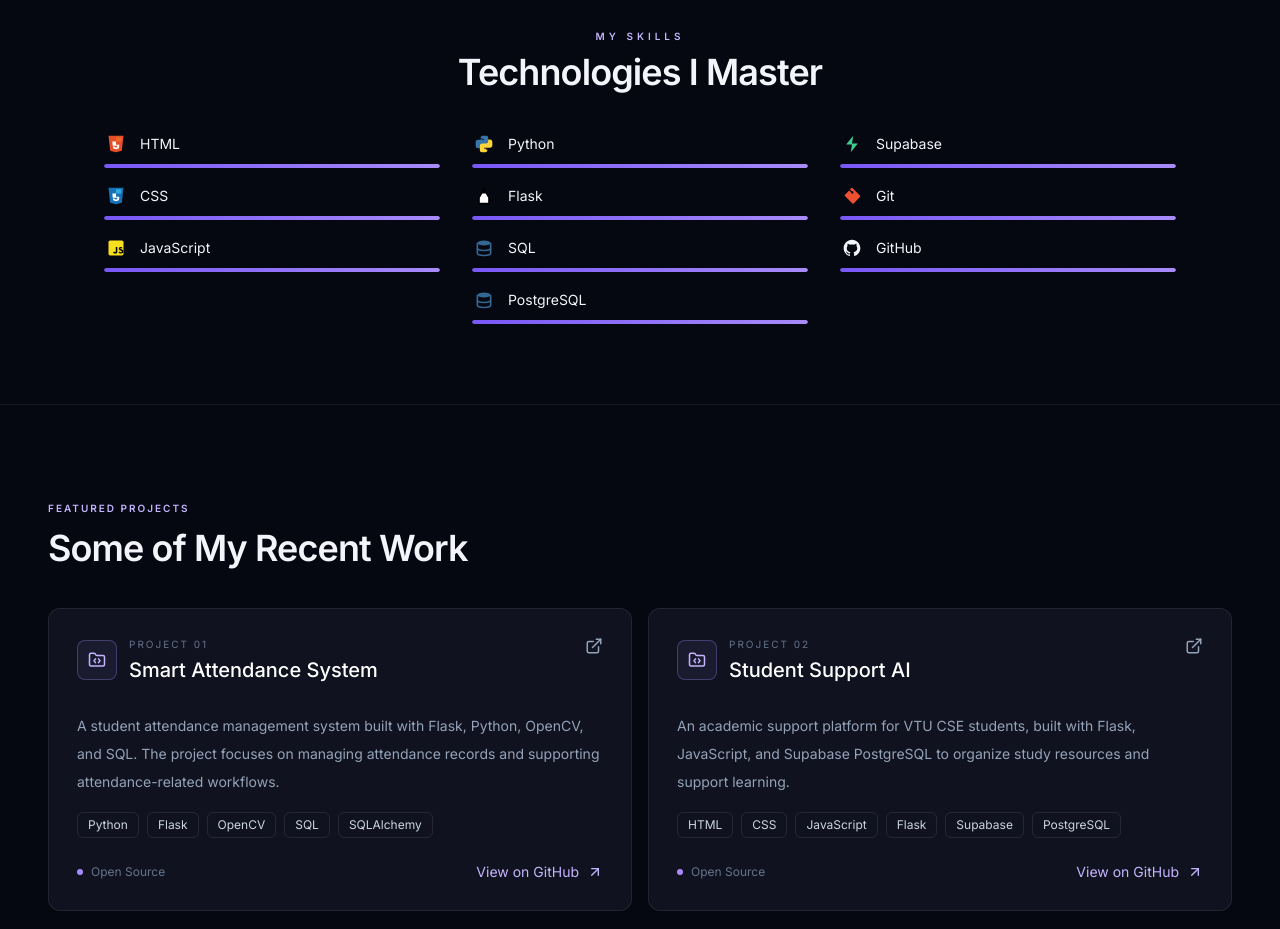
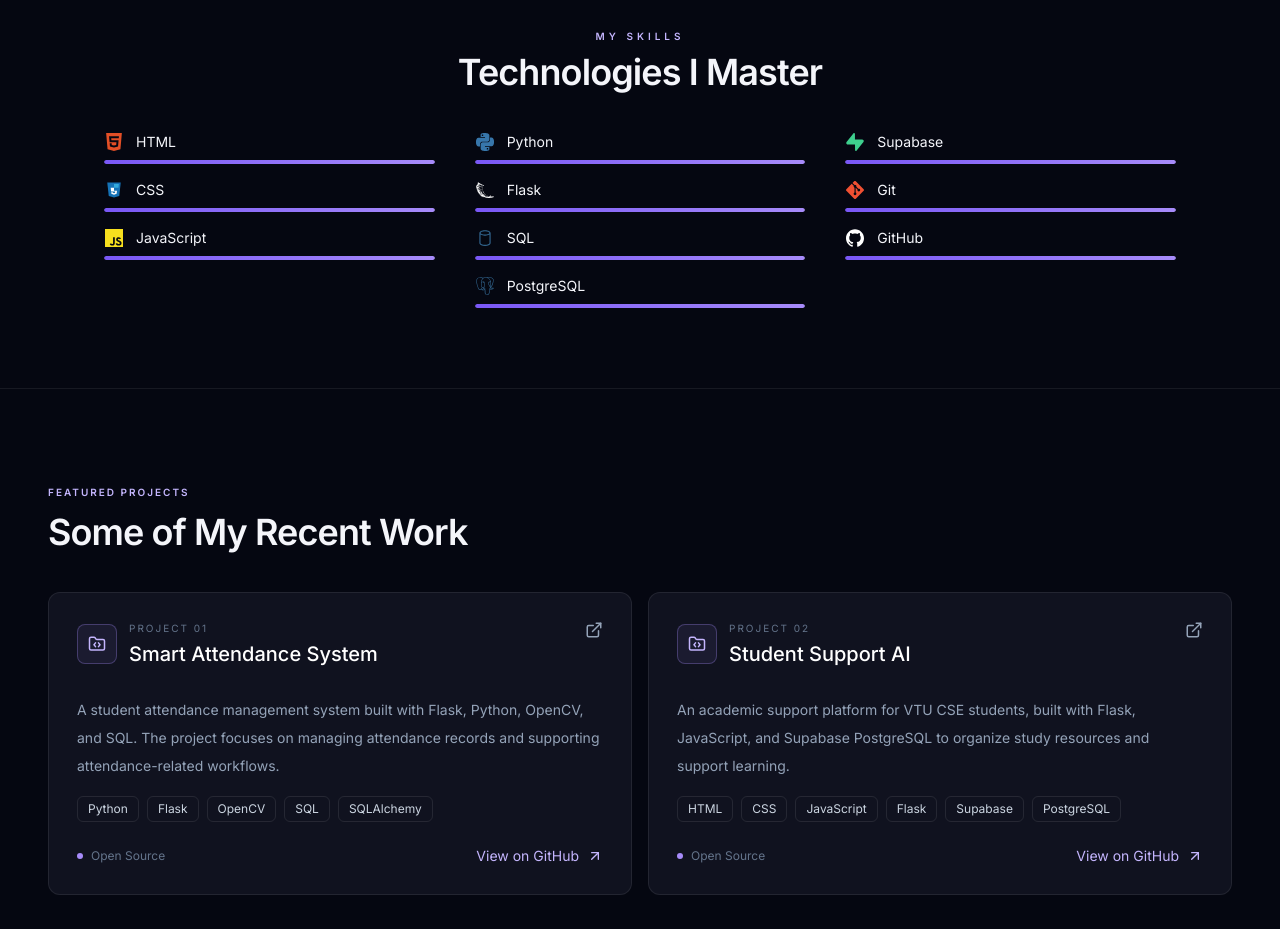
Before and after one commit to Vinay9686803463/Personal-Portfolio, a React (Vite) app: page / in a window 1280 px wide. Shown: the part 880-1809 px from the top of the page. Built offline with nearby package versions, Linux system fonts and the light colour scheme.

Commit message:
Update portfolio

```diff
--- a/package.json
+++ b/package.json
@@ -16,6 +16,7 @@
     "lucide-react": "^0.475.0",
     "react": "^19.3.1",
     "react-dom": "^19.3.1",
+    "react-icons": "^5.7.0",
     "tailwind-merge": "^2.6.0"
   },
   "devDependencies": {
--- a/src/components/Skills.jsx
+++ b/src/components/Skills.jsx
@@ -1,88 +1,36 @@
 import { motion, useReducedMotion } from "framer-motion";
+import {
+    SiHtml5,
+    SiJavascript,
+    SiPython,
+    SiFlask,
+    SiPostgresql,
+    SiSupabase,
+    SiGit,
+    SiGithub
+} from "react-icons/si";
+import { VscDatabase } from "react-icons/vsc";
 
-const HtmlIcon = () => (
-    <svg width="20" height="20" viewBox="0 0 24 24" fill="none" xmlns="http://www.w3.org/2000/svg">
-        <path d="M3 2L5 20L12 22L19 20L21 2H3Z" fill="#E34F26" />
-        <path d="M12 4H19L18.5 9H12V4Z" fill="#EF652A" />
-        <path d="M12 13H16L15.5 17L12 18.2L8.5 17L8.25 15H10.5L10.6 15.8L12 16.2L13.4 15.8L13.6 14H8.1L7.6 9H12V13Z" fill="#FFFFFF" />
-    </svg>
-);
+const skillData = [
+    { name: "HTML", icon: SiHtml5, color: "#E34F26" },
+    { name: "CSS", icon: null, color: "#1572B6" },
+    { name: "JavaScript", icon: SiJavascript, color: "#F7DF1E" },
+    { name: "Python", icon: SiPython, color: "#3776AB" },
+    { name: "Flask", icon: SiFlask, color: "#FFFFFF" },
+    { name: "SQL", icon: VscDatabase, color: "#336791" },
+    { name: "PostgreSQL", icon: SiPostgresql, color: "#336791" },
+    { name: "Supabase", icon: SiSupabase, color: "#3ECF8E" },
+    { name: "Git", icon: SiGit, color: "#F05032" },
+    { name: "GitHub", icon: SiGithub, color: "#FFFFFF" }
+];
 
-const CssIcon = () => (
-    <svg width="20" height="20" viewBox="0 0 24 24" fill="none" xmlns="http://www.w3.org/2000/svg">
+const CssLogo = () => (
+    <svg width="18" height="18" viewBox="0 0 24 24" fill="none" xmlns="http://www.w3.org/2000/svg">
         <path d="M3 2L5 20L12 22L19 20L21 2H3Z" fill="#1572B6" />
         <path d="M12 4H18.5L18 9H12V4Z" fill="#33A9DC" />
         <path d="M12 13H16L15.5 17L12 18.2L8.5 17L8.25 15H10.5L10.6 15.8L12 16.2L13.4 15.8L13.6 14H8.1L7.6 9H12V13Z" fill="#FFFFFF" />
     </svg>
 );
-
-const JsIcon = () => (
-    <svg width="20" height="20" viewBox="0 0 24 24" fill="none" xmlns="http://www.w3.org/2000/svg">
-        <rect x="3" y="3" width="18" height="18" rx="2" fill="#F7DF1E" />
-        <path d="M16.5 16.2C16.8 16.8 17.2 17.2 18 17.2C18.7 17.2 19.1 16.9 19.1 16.4C19.1 15.9 18.8 15.6 18 15.3L17.5 15.1C16.2 14.6 15.4 13.9 15.4 12.7C15.4 11.6 16.3 10.8 17.6 10.8C18.6 10.8 19.3 11.1 19.8 11.9L18.8 12.7C18.6 12.3 18.3 12.1 17.9 12.1C17.5 12.1 17.3 12.3 17.3 12.6C17.3 12.9 17.5 13.1 18.2 13.4L18.7 13.6C20.2 14.2 21 14.9 21 16.3C21 17.8 19.9 18.6 18.1 18.6C16.6 18.6 15.6 18 15 17.1L16.5 16.2ZM9.8 16.3C10 16.8 10.3 17.2 10.9 17.2C11.4 17.2 11.7 17 11.7 16.4V10.9H13.6V16.4C13.6 18 12.6 18.6 11 18.6C9.6 18.6 8.8 17.9 8.5 17L9.8 16.3Z" fill="#000000" />
-    </svg>
-);
-
-const PythonIcon = () => (
-    <svg width="20" height="20" viewBox="0 0 24 24" fill="none" xmlns="http://www.w3.org/2000/svg">
-        <path d="M12 2C9.8 2 8 2.4 8 4V6H12V7H5C3 7 2 8 2 10V14C2 16 3 17 5 17H7V15C7 13 8 12 10 12H14C16 12 17 11 17 9V4C17 2.4 15.2 2 13 2H12ZM9 5C9.6 5 10 5.4 10 6C10 6.6 9.6 7 9 7C8.4 7 8 6.6 8 6C8 5.4 8.4 5 9 5Z" fill="#3776AB" />
-        <path d="M12 22C14.2 22 16 21.6 16 19.5V17.5H12V16.5H19C21 16.5 22 15.5 22 13.5V9.5C22 7.5 21 6.5 19 6.5H17V8.5C17 10.5 16 11.5 14 11.5H10C8 11.5 7 12.5 7 14.5V19.5C7 21.6 8.8 22 11 22H12ZM15 19C14.4 19 14 18.6 14 18C14 17.4 14.4 17 15 17C15.6 17 16 17.4 16 18C16 18.6 15.6 19 15 19Z" fill="#FFD43B" />
-    </svg>
-);
-
-const FlaskIcon = () => (
-    <svg width="20" height="20" viewBox="0 0 24 24" fill="none" xmlns="http://www.w3.org/2000/svg">
-        <path d="M10 2V7L5 14V20C5 21.1 5.9 22 7 22H17C18.1 22 19 21.1 19 20V14L14 7V2H10Z" fill="#000000" />
-        <path d="M10 9H14L17 14V20H7V14L10 9Z" fill="#FFFFFF" />
-    </svg>
-);
-
-const SqlIcon = () => (
-    <svg width="20" height="20" viewBox="0 0 24 24" fill="none" xmlns="http://www.w3.org/2000/svg">
-        <ellipse cx="12" cy="6" rx="8" ry="3" fill="#336791" />
-        <path d="M4 6V18C4 19.7 7.6 21 12 21C16.4 21 20 19.7 20 18V6" stroke="#336791" strokeWidth="2" fill="none" />
-        <path d="M4 12C4 13.7 7.6 15 12 15C16.4 15 20 13.7 20 12" stroke="#336791" strokeWidth="2" fill="none" />
-    </svg>
-);
-
-const PostgresIcon = () => (
-    <svg width="20" height="20" viewBox="0 0 24 24" fill="none" xmlns="http://www.w3.org/2000/svg">
-        <ellipse cx="12" cy="6" rx="8" ry="3" fill="#336791" />
-        <path d="M4 6V18C4 19.7 7.6 21 12 21C16.4 21 20 19.7 20 18V6" stroke="#336791" strokeWidth="2" fill="none" />
-        <path d="M4 12C4 13.7 7.6 15 12 15C16.4 15 20 13.7 20 12" stroke="#336791" strokeWidth="2" fill="none" />
-    </svg>
-);
-
-const SupabaseIcon = () => (
-    <svg width="20" height="20" viewBox="0 0 24 24" fill="none" xmlns="http://www.w3.org/2000/svg">
-        <path d="M13.5 2L5 12.5H12L10.5 22L19 11.5H12L13.5 2Z" fill="#3ECF8E" />
-    </svg>
-);
-
-const GitIcon = () => (
-    <svg width="20" height="20" viewBox="0 0 24 24" fill="none" xmlns="http://www.w3.org/2000/svg">
-        <path d="M21.5 11.5L12.5 2.5C12.1 2.1 11.5 2.1 11.1 2.5L9.5 4.1L11.7 6.3C12.1 6.1 12.6 6.1 13 6.3C13.4 6.5 13.7 6.9 13.8 7.4C13.9 7.9 13.8 8.4 13.5 8.7C13.2 9.1 12.8 9.3 12.3 9.3C11.8 9.3 11.4 9.1 11.1 8.7C10.8 8.4 10.7 7.9 10.8 7.4L8.7 5.3L3.5 10.5C3.1 10.9 3.1 11.5 3.5 11.9L12.5 20.9C12.9 21.3 13.5 21.3 13.9 20.9L21.5 13.3C21.9 12.9 21.9 12.1 21.5 11.5Z" fill="#F05032" />
-    </svg>
-);
-
-const GithubIcon = () => (
-    <svg width="20" height="20" viewBox="0 0 24 24" fill="none" xmlns="http://www.w3.org/2000/svg">
-        <path d="M12 2C6.48 2 2 6.58 2 12.26C2 16.66 4.87 20.32 8.84 21.63C9.34 21.72 9.5 21.42 9.5 21.16C9.5 20.93 9.49 20.27 9.49 19.52C7 20.04 6.35 19.09 6.19 18.64C6.1 18.41 5.61 17.57 5.19 17.34C4.84 17.16 4.34 16.64 5.18 16.63C5.97 16.62 6.53 17.42 6.68 17.67C7.58 19.02 8.99 18.59 9.52 18.33C9.61 17.66 9.87 17.22 10.16 16.97C7.97 16.72 5.69 15.9 5.69 12.13C5.69 11.06 6.09 10.19 6.7 9.51C6.6 9.26 6.25 8.28 6.8 7C6.8 7 7.49 6.74 9.49 8.02C10.29 7.8 11.15 7.69 12.01 7.69C12.87 7.69 13.73 7.8 14.53 8.02C16.53 6.73 17.22 7 17.22 7C17.77 8.28 17.42 9.26 17.32 9.51C17.93 10.19 18.33 11.05 18.33 12.13C18.33 15.91 16.04 16.72 13.85 16.97C14.22 17.29 14.54 17.92 14.54 18.9C14.54 20.29 14.53 20.84 14.53 21.16C14.53 21.42 14.69 21.73 15.19 21.63C19.14 20.32 22 16.66 22 12.26C22 6.58 17.52 2 12 2Z" fill="#F0F6FC" />
-    </svg>
-);
-
-const skillData = [
-    { name: "HTML", icon: HtmlIcon },
-    { name: "CSS", icon: CssIcon },
-    { name: "JavaScript", icon: JsIcon },
-    { name: "Python", icon: PythonIcon },
-    { name: "Flask", icon: FlaskIcon },
-    { name: "SQL", icon: SqlIcon },
-    { name: "PostgreSQL", icon: PostgresIcon },
-    { name: "Supabase", icon: SupabaseIcon },
-    { name: "Git", icon: GitIcon },
-    { name: "GitHub", icon: GithubIcon }
-];
 
 export default function Skills() {
     const shouldReduceMotion = useReducedMotion();
@@ -99,12 +47,12 @@ export default function Skills() {
                     <p className="mb-2 text-[10px] font-semibold uppercase tracking-[0.4em] text-violet-300">
                         MY SKILLS
                     </p>
-                    <h2 className="text-2xl font-semibold tracking-tight sm:text-3xl md:text-4xl">
+                    <h2 className="text-2xl font-semibold tracking-tight text-[#F4F5FA] sm:text-3xl md:text-4xl">
                         Technologies I Master
                     </h2>
                 </div>
 
-                <div className="grid grid-cols-1 gap-8 sm:grid-cols-2 lg:grid-cols-3">
+                <div className="grid grid-cols-1 gap-8 sm:grid-cols-2 lg:grid-cols-3 lg:gap-10">
                     {columns.map((column, columnIndex) => (
                         <div key={columnIndex} className="flex flex-col gap-4">
                             {column.map((skill, skillIndex) => {
@@ -112,22 +60,20 @@ export default function Skills() {
                                 return (
                                     <motion.div
                                         key={skill.name}
-                                        initial={shouldReduceMotion ? { opacity: 1, y: 0 } : { opacity: 0, y: 8 }}
+                                        initial={shouldReduceMotion ? { opacity: 1, y: 0 } : { opacity: 0, y: 6 }}
                                         whileInView={{ opacity: 1, y: 0 }}
                                         viewport={{ once: true, amount: 0.4 }}
                                         transition={{
-                                            duration: shouldReduceMotion ? 0 : 0.35,
+                                            duration: shouldReduceMotion ? 0 : 0.3,
                                             delay: shouldReduceMotion ? 0 : columnIndex * 0.05 + skillIndex * 0.04,
                                             ease: "easeOut"
                                         }}
                                     >
-                                        <div className="mb-2 flex items-center justify-between">
-                                            <div className="flex items-center gap-3">
-                                                <span className="flex h-6 w-6 items-center justify-center">
-                                                    <Icon />
-                                                </span>
-                                                <span className="text-sm text-[#F4F5FA]">{skill.name}</span>
-                                            </div>
+                                        <div className="mb-2 flex items-center gap-3">
+                                            <span className="flex h-5 w-5 items-center justify-center">
+                                                {skill.name === "CSS" ? <CssLogo /> : Icon ? <Icon size={18} color={skill.color} /> : null}
+                                            </span>
+                                            <span className="flex-1 text-sm text-[#F4F5FA]">{skill.name}</span>
                                         </div>
                                         <div className="h-[4px] w-full overflow-hidden rounded-full bg-white/[0.06]">
                                             <motion.div
@@ -135,7 +81,7 @@ export default function Skills() {
                                                 whileInView={{ width: "100%" }}
                                                 viewport={{ once: true, amount: 0.4 }}
                                                 transition={{
-                                                    duration: shouldReduceMotion ? 0 : 0.9,
+                                                    duration: shouldReduceMotion ? 0 : 0.8,
                                                     delay: shouldReduceMotion ? 0 : columnIndex * 0.05 + skillIndex * 0.05,
                                                     ease: "easeOut"
                                                 }}
```
Also changed, not shown: 1 other file (tests, documents, lock files or other folders).
